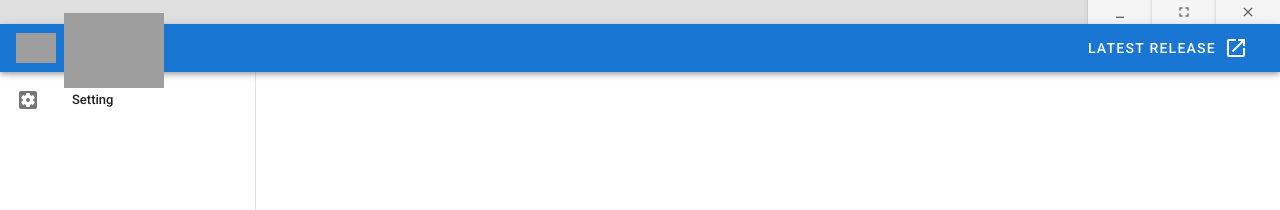
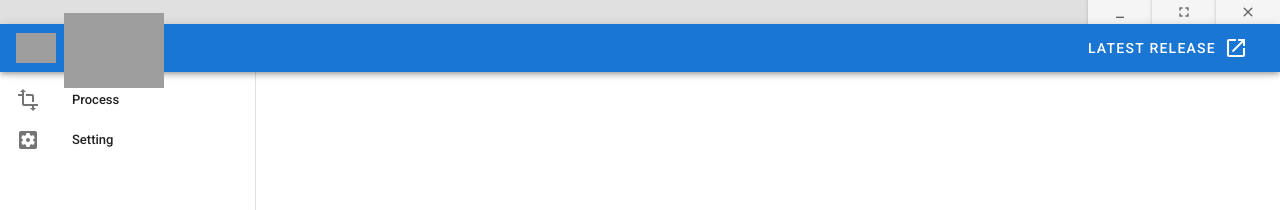
Before and after one commit to Nachos-JP/rex, a Vue app: page /#/ in a window 1280 px wide. Shown: the top 210 px of the page. Built offline with nearby package versions, Linux system fonts and the light colour scheme; grey boxes are pictures that could not be loaded.

Commit message:
Add vue router sample

```diff
--- a/src/App.vue
+++ b/src/App.vue
@@ -60,7 +60,7 @@
       mini-variant-width="50"
     >
       <v-list dense>
-        <v-list-item v-for="(item, i) in navItems" :key="i" link>
+        <v-list-item v-for="(item, i) in navItems" :key="i" link :to="item.url">
           <v-list-item-icon>
             <v-icon>{{ item.icon }}</v-icon>
           </v-list-item-icon>
@@ -72,6 +72,7 @@
     </v-navigation-drawer>
 
     <v-content>
+      <router-view></router-view>
     </v-content>
 
     <v-footer app class="footer">
@@ -93,7 +94,8 @@ export default {
     drawer: true,
     version: packageJson.version,
     navItems: [
-      {text: "Setting", icon: "settings_applications"},
+      {text: "Process", icon: "transform", url: "process"},
+      {text: "Setting", icon: "settings_applications", url: "setting"},
     ],
   }),
   computed: {
--- a/src/router/index.js
+++ b/src/router/index.js
@@ -1,22 +1,20 @@
 import Vue from "vue";
 import VueRouter from "vue-router";
-import Home from "../views/Home.vue";
+import Process from "../views/Process.vue";
+import Setting from "../views/Setting.vue";
 
 Vue.use(VueRouter);
 
 const routes = [
   {
-    path: "/",
-    name: "home",
-    component: Home,
+    path: "/process",
+    name: "process",
+    component: Process,
   },
   {
-    path: "/about",
-    name: "about",
-    // route level code-splitting
-    // this generates a separate chunk (about.[hash].js) for this route
-    // which is lazy-loaded when the route is visited.
-    component: () => import("../views/About.vue"),
+    path: "/setting",
+    name: "setting",
+    component: Setting,
   },
 ];
 
--- /dev/null
+++ b/src/views/Process.vue
@@ -0,0 +1,9 @@
+<template>
+  <span>Process</span>
+</template>
+
+<script>
+export default {
+
+};
+</script>
--- /dev/null
+++ b/src/views/Setting.vue
@@ -0,0 +1,9 @@
+<template>
+  <span>Setting</span>
+</template>
+
+<script>
+export default {
+
+};
+</script>
```
